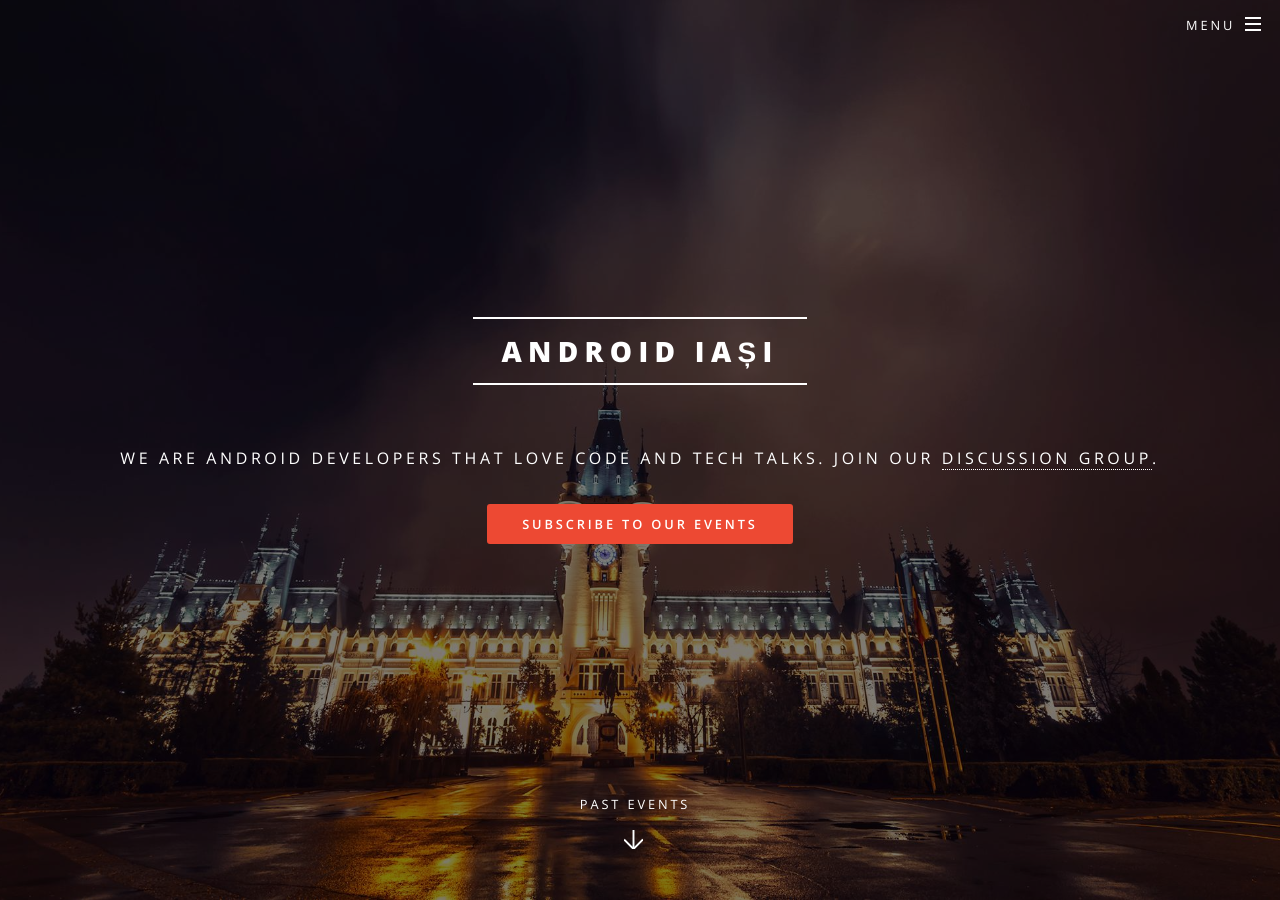
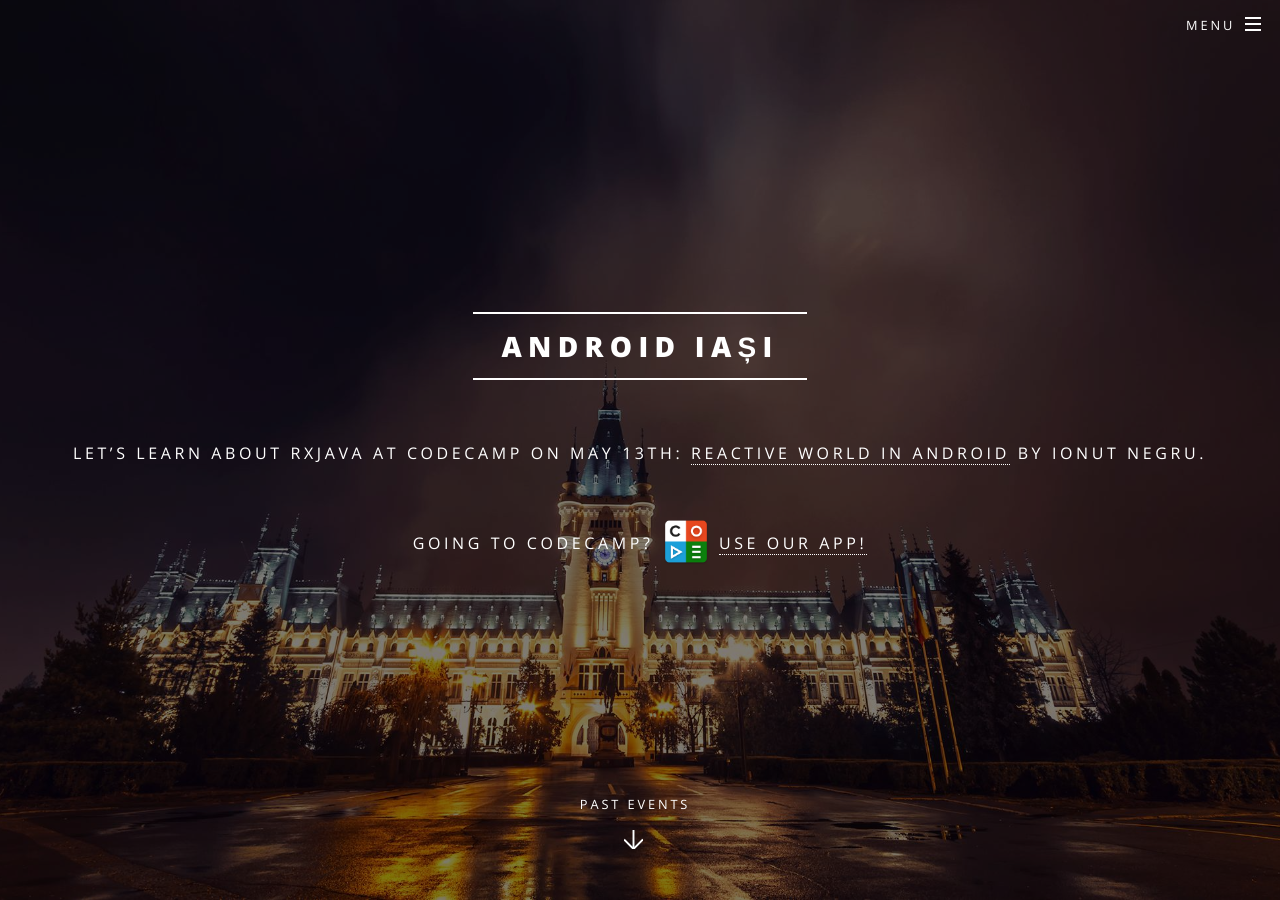
Before and after one commit to AndroidIasi/androidiasi.github.io, a Jekyll site: the page built from index.html, in a window 1280 px wide and 900 px high. Built offline with Jekyll 4.4.1, drawn with Linux system fonts in a browser that asks for light colours; some of the changed text lies outside the part shown.

Commit message:
Promoting Codecamp Spring 2017 event by Ionut Negru

```diff
--- a/_config.yml
+++ b/_config.yml
@@ -4,7 +4,7 @@
 # Site settings
 title: Android Iași
 description: |
-    We are Android developers that love code and tech talks. Join our [discussion group](http://bit.ly/android-iasi).
+    Let's learn about RxJava at CodeCamp on May 13th: [Reactive world in Android](/events/reactive-world-in-android-codecamp-iasi-spring-2017) by Ionut Negru.
 owner: Android Iași # or company name
 first_published: 2016 # if migrating another site, the year of your first publish
 email: just_contact_us_on_facebook
--- a/index.html
+++ b/index.html
@@ -6,9 +6,18 @@
 						<div class="inner">
 							<h2>{{ site.title }}</h2>
 							<p>{{ site.description | markdownify }}</p>
+							<!-- Promoting Codecamp now
 							<ul class="actions">
 								<li><a href="http://eepurl.com/bWsFR1" class="button special">Subscribe to our events</a></li>
-							</ul>
+							</ul> -->
+							<p >
+								<a href="https://play.google.com/store/apps/details?id=ro.androidiasi.codecamp.iasi.live">
+								</a>Going to Codecamp?
+								<a href="https://play.google.com/store/apps/details?id=ro.androidiasi.codecamp.iasi.live" style="border-bottom: none">
+								<img src="images/codecamp-icon.png" alt="Codecamp Android App" width="50" height="50" style="position: relative; transform: translateY(35%);"/> </a>
+								<a href="https://play.google.com/store/apps/details?id=ro.androidiasi.codecamp.iasi.live">Use our app!</a>
+							</p>
+							<!-- <p>This is still under construction.<br/><small>You can actually contribute as <a href="https://github.com/AndroidIasi/androidiasi.github.io">this is public on github</a></small></p> -->
 						</div>
 						<a href="#two" class="more scrolly">Past events</a>
 					</section>
```
Also changed, not shown: events/_posts/2017-05-02-reactive-world-in-android-codecamp-iasi-spring-2017.md (added, +32 -0 lines).
